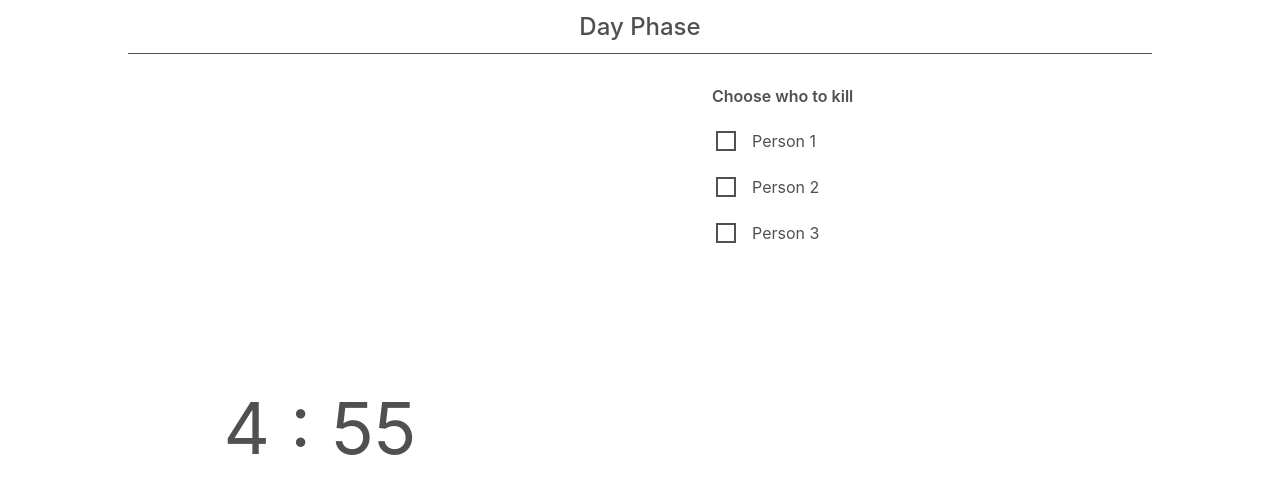
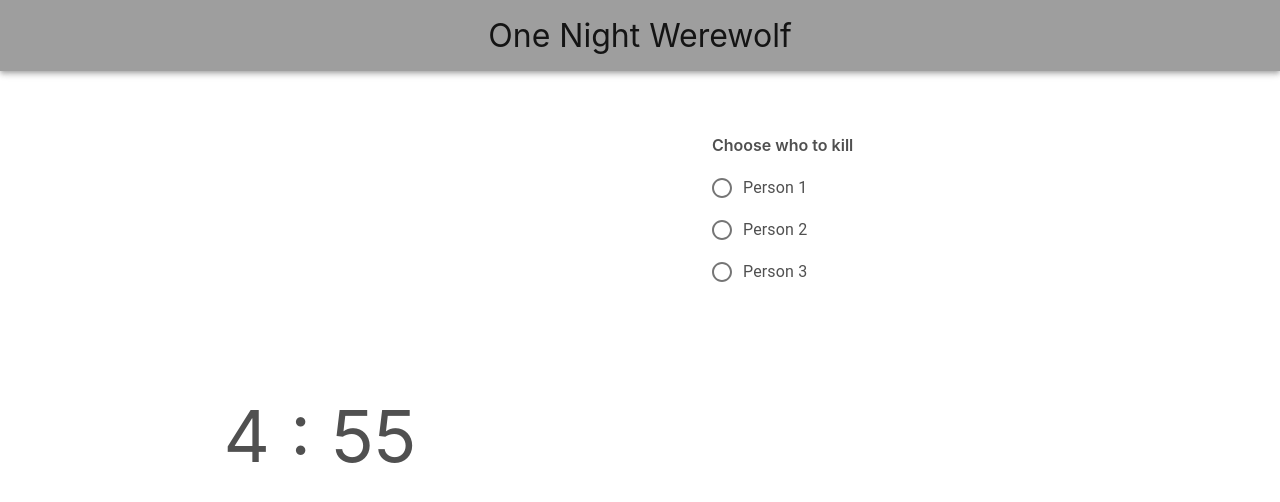
Before and after one commit to zingales/theresheep, a React (Create React App) app in the folder frontend/: page / in a window 1280 px wide. Shown: the top 502 px of the page. Built offline with nearby package versions, Linux system fonts and the light colour scheme.

Commit message:
Add material-ui to day phase

```diff
--- a/frontend/src/DayPhase.scss
+++ b/frontend/src/DayPhase.scss
@@ -7,6 +7,16 @@
   &__header {
     @include header;
   }
+
+  &__appbar {
+    // TODO: why can't i do display: flex, flex-direction: normal, justify-content: center
+    display: flex;
+    flex-direction: column;
+    align-items: center;
+    padding: 16px;
+    font-size: 32px;
+    background: black;
+  }
 }
 
 .DayPhaseBody {
@@ -15,7 +25,7 @@
 
   &__vertical-gutter {
     // TODO: should be sized with some flex shit. flex: <max> <min> <prefferred>
-    height: 32px;
+    height: 64px;
   }
 
   &__column {
--- a/frontend/src/DayPhase.tsx
+++ b/frontend/src/DayPhase.tsx
@@ -1,6 +1,14 @@
 import React, {useState, useEffect} from 'react';
 import './DayPhase.scss';
-import Checkbox from './Checkbox';
+// import Checkbox from './Checkbox';
+import AppBar from '@material-ui/core/AppBar';
+import {
+  FormControl,
+  RadioGroup,
+  FormLabel,
+  Radio,
+  FormControlLabel,
+} from '@material-ui/core';
 
 /*
  * Emits a new number n every interval milliseconds where n is the number of
@@ -26,9 +34,9 @@ const useTimer = (interval?: number): number => {
 const DayPhase = () => {
   return (
     <div className="DayPhase">
-      <div className="DayPhase__header">
-        <div className="DayPhase__header-title">Day Phase</div>
-      </div>
+      <AppBar color="primary" className="DayPhase__appbar " position="static">
+        One Night Werewolf
+      </AppBar>
       <DayPhaseBody />
     </div>
   );
@@ -42,6 +50,8 @@ const DayPhaseBody = () => {
   const minutesRemaining = Math.floor(timeRemaining / 60);
   const secondsRemaining = timeRemaining % 60;
 
+  const value = 'value';
+  const handleChange = () => {};
   return (
     <div className="DayPhaseBody">
       <div className="DayPhaseBody__column DayPhaseBody__timer">
@@ -52,9 +62,30 @@ const DayPhaseBody = () => {
       <div className="DayPhaseBody__column">
         <div className="DayPhaseBody__vertical-gutter" />
         <div className="DayPhaseBody__kill-prompt"> Choose who to kill </div>
-        <Checkbox> Person 1</Checkbox>
-        <Checkbox> Person 2</Checkbox>
-        <Checkbox> Person 3</Checkbox>
+        <FormControl component="fieldset">
+          {/* <FormLabel component="legend">Choose who to kill</FormLabel> */}
+          <RadioGroup
+            aria-label="people"
+            name="people"
+            value={value}
+            onChange={handleChange}>
+            <FormControlLabel
+              value="person-1"
+              control={<Radio />}
+              label="Person 1"
+            />
+            <FormControlLabel
+              value="person-2"
+              control={<Radio />}
+              label="Person 2"
+            />
+            <FormControlLabel
+              value="person-3"
+              control={<Radio />}
+              label="Person 3"
+            />
+          </RadioGroup>
+        </FormControl>
       </div>
     </div>
   );
--- a/frontend/src/NightPhase.scss
+++ b/frontend/src/NightPhase.scss
@@ -16,7 +16,7 @@
 
   &__vertical-gutter {
     // TODO: should be sized with some flex shit. flex: <max> <min> <prefferred>
-    height: 32px;
+    height: 64px;
   }
 
   &__column {
--- a/frontend/src/index.tsx
+++ b/frontend/src/index.tsx
@@ -4,6 +4,8 @@ import './index.scss';
 import NightPhase from './NightPhase';
 import DayPhase from './DayPhase';
 import * as serviceWorker from './serviceWorker';
+import {createMuiTheme, ThemeProvider} from '@material-ui/core';
+import {grey} from '@material-ui/core/colors';
 
 const App = () => {
   const [isDayPhase, setPhase] = useState<boolean>(true);
@@ -13,12 +15,22 @@ const App = () => {
     const listener = (e: KeyboardEvent) =>
       [' ', 'q', 's'].includes(e.key) && setPhase(p => !p);
     window.addEventListener('keyup', listener);
+    return () => window.removeEventListener('keyup', listener);
   }, []);
 
+  const theme = createMuiTheme({
+    palette: {
+      primary: grey,
+      secondary: grey,
+    },
+  });
+
   return (
-    <React.StrictMode>
-      <div>{component}</div>
-    </React.StrictMode>
+    <ThemeProvider theme={theme}>
+      <React.StrictMode>
+        <div>{component}</div>
+      </React.StrictMode>
+    </ThemeProvider>
   );
 };
 
```
